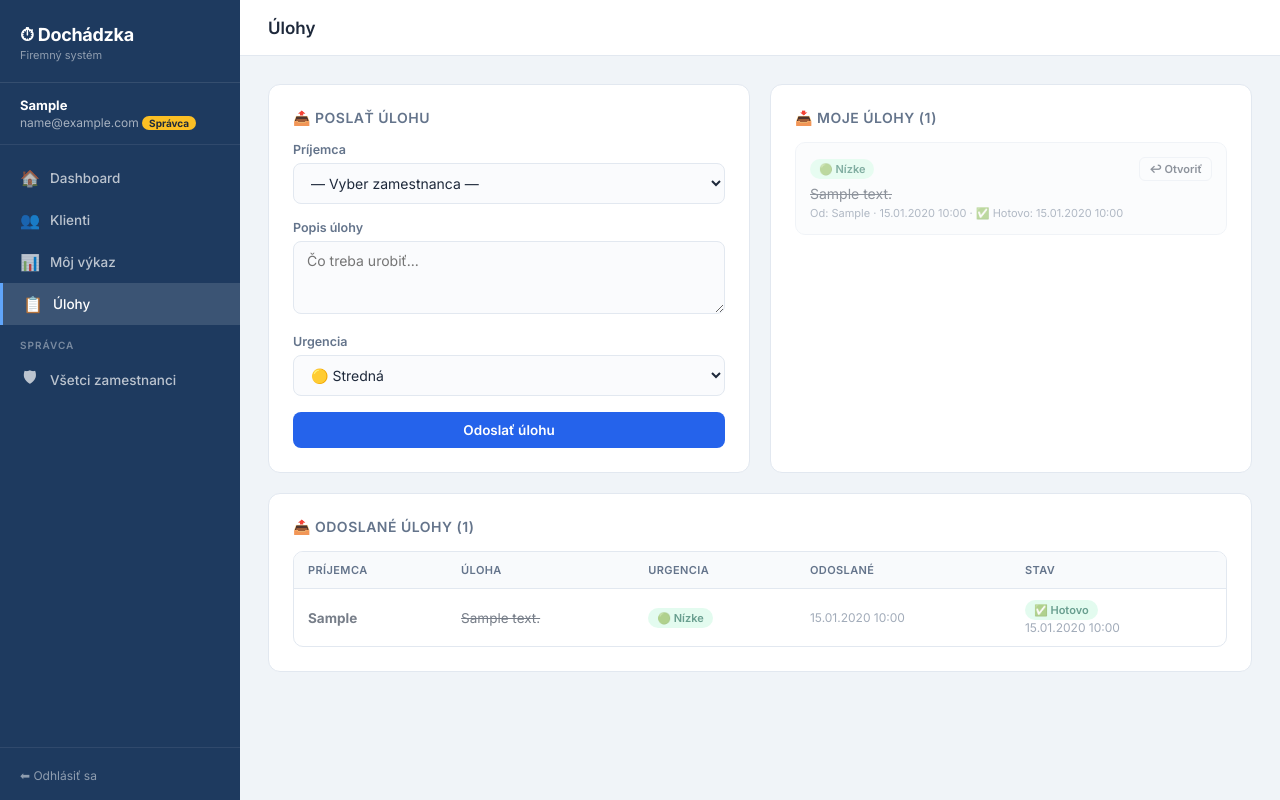
After one commit to sfuzek/dochadzka, a Flask app: page /ulohy in a window 1280 px wide. The commit adds this page. Run offline with Flask 3, Linux system fonts and the light colour scheme; a user stored in the database is signed in; tables that the repository leaves empty hold one stand-in row (values such as "Sample post").

Commit message:
Add files via upload

```diff
--- a/app.py
+++ b/app.py
@@ -1,7 +1,7 @@
 from flask import Flask, render_template, request, redirect, url_for, flash, send_file, jsonify
 from flask_login import LoginManager, login_user, logout_user, login_required, current_user
-from models import db, User, Klient, Zaznam, Cinnost
-from datetime import datetime
+from models import db, User, Klient, Zaznam, Cinnost, Uloha
+from datetime import datetime, timezone, timedelta
 import bcrypt
 import io
 import os
@@ -25,6 +25,10 @@ login_manager.login_view = 'login'
 login_manager.login_message = 'Pre prístup sa prosím prihláste.'
 login_manager.login_message_category = 'error'
 
+def now_sk():
+    """Aktuálny čas v slovenskom časovom pásme (UTC+2 leto, UTC+1 zima)."""
+    return datetime.now(timezone.utc).astimezone(timezone(timedelta(hours=2))).replace(tzinfo=None)
+
 @login_manager.user_loader
 def load_user(user_id):
     return User.query.get(int(user_id))
@@ -46,9 +50,9 @@ def registracia():
     if current_user.is_authenticated:
         return redirect(url_for('dashboard'))
     if request.method == 'POST':
-        meno  = request.form.get('meno', '').strip()
-        email = request.form.get('email', '').strip().lower()
-        heslo = request.form.get('heslo', '')
+        meno   = request.form.get('meno', '').strip()
+        email  = request.form.get('email', '').strip().lower()
+        heslo  = request.form.get('heslo', '')
         heslo2 = request.form.get('heslo2', '')
         if not meno or not email or not heslo:
             flash('Vyplňte všetky polia.', 'error')
@@ -104,7 +108,11 @@ def dashboard():
     posledne = Zaznam.query.filter_by(user_id=current_user.id)\
                            .filter(Zaznam.cas_stop.isnot(None))\
                            .order_by(Zaznam.cas_start.desc()).limit(5).all()
-    return render_template('dashboard.html', aktivny=aktivny, klienti=klienti, posledne=posledne)
+    # Úlohy pre mňa (neprebehnuté)
+    moje_ulohy = Uloha.query.filter_by(prijimatel_id=current_user.id, hotovo=False)\
+                             .order_by(Uloha.urgencia.desc(), Uloha.created_at.desc()).all()
+    return render_template('dashboard.html', aktivny=aktivny, klienti=klienti,
+                           posledne=posledne, moje_ulohy=moje_ulohy)
 
 
 # ── ČASOVAČ ───────────────────────────────────────────────────────────────────
@@ -120,7 +128,7 @@ def start_cas():
     if not klient:
         flash('Vyberte platného klienta.', 'error')
         return redirect(url_for('dashboard'))
-    now = datetime.now()
+    now = now_sk()
     zaznam = Zaznam(user_id=current_user.id, klient_id=klient.id, datum=now.date(), cas_start=now)
     db.session.add(zaznam)
     db.session.commit()
@@ -135,7 +143,7 @@ def stop_cas():
     if not zaznam:
         flash('Záznam nenájdený.', 'error')
         return redirect(url_for('dashboard'))
-    now = datetime.now()
+    now = now_sk()
     zaznam.cas_stop = now
     posledna = Cinnost.query.filter_by(zaznam_id=zaznam.id, cas_do=None).first()
     if posledna:
@@ -150,29 +158,31 @@ def stop_cas():
 @app.route('/cinnost/pridat', methods=['POST'])
 @login_required
 def pridat_cinnost():
-    zaznam_id = request.form.get('zaznam_id')
-    popis     = request.form.get('popis', '').strip()
+    zaznam_id  = request.form.get('zaznam_id')
+    popis      = request.form.get('popis', '').strip()
+    redirect_to = request.form.get('redirect', 'dashboard')
     if not popis:
         flash('Zadajte popis činnosti.', 'error')
-        return redirect(url_for('dashboard'))
+        return redirect(url_for(redirect_to))
     zaznam = Zaznam.query.filter_by(id=zaznam_id, user_id=current_user.id).first()
     if not zaznam:
         flash('Záznam nenájdený.', 'error')
-        return redirect(url_for('dashboard'))
-    now = datetime.now()
+        return redirect(url_for(redirect_to))
+    now = now_sk()
     posledna = Cinnost.query.filter_by(zaznam_id=zaznam.id, cas_do=None).first()
     if posledna:
         posledna.cas_do = now
+    # Ak je záznam už ukončený, čas činnosti = teraz (len zápis)
     cinnost = Cinnost(
         zaznam_id=zaznam.id,
         popis=popis,
         cas_od=now,
-        cas_do=None if zaznam.cas_stop is None else now
+        cas_do=now if zaznam.cas_stop is not None else None
     )
     db.session.add(cinnost)
     db.session.commit()
     flash('Činnosť pridaná.', 'success')
-    return redirect(url_for('dashboard'))
+    return redirect(url_for(redirect_to))
 
 @app.route('/zaznam/<int:zaznam_id>/poznamka', methods=['POST'])
 @login_required
@@ -205,6 +215,19 @@ def pridat_klienta():
     db.session.add(Klient(nazov=nazov, user_id=current_user.id))
     db.session.commit()
     flash(f'Klient „{nazov}" pridaný.', 'success')
+    return redirect(url_for('klienti'))
+
+@app.route('/klient/<int:klient_id>/upravit', methods=['POST'])
+@login_required
+def upravit_klienta(klient_id):
+    klient = Klient.query.filter_by(id=klient_id, user_id=current_user.id).first_or_404()
+    novy_nazov = request.form.get('nazov', '').strip()
+    if not novy_nazov:
+        flash('Názov nemôže byť prázdny.', 'error')
+        return redirect(url_for('klienti'))
+    klient.nazov = novy_nazov
+    db.session.commit()
+    flash(f'Klient premenovaný na „{novy_nazov}".', 'success')
     return redirect(url_for('klienti'))
 
 @app.route('/klient/<int:klient_id>/archivovat', methods=['POST'])
@@ -257,7 +280,7 @@ def export_excel():
     zaznamy   = _filter_zaznamy(current_user.id, datum_od, datum_do, klient_id)\
                     .order_by(Zaznam.datum.asc(), Zaznam.cas_start.asc()).all()
     output = _build_excel(zaznamy, current_user.meno)
-    filename = f'dochadzka_{current_user.meno.replace(" ","_")}_{datetime.now().strftime("%Y%m%d")}.xlsx'
+    filename = f'dochadzka_{current_user.meno.replace(" ","_")}_{now_sk().strftime("%Y%m%d")}.xlsx'
     return send_file(output, as_attachment=True, download_name=filename,
                      mimetype='application/vnd.openxmlformats-officedocument.spreadsheetml.sheet')
 
@@ -305,7 +328,7 @@ def admin_export(user_id):
     zaznamy   = _filter_zaznamy(user_id, datum_od, datum_do, klient_id)\
                     .order_by(Zaznam.datum.asc(), Zaznam.cas_start.asc()).all()
     output   = _build_excel(zaznamy, user.meno)
-    filename = f'dochadzka_{user.meno.replace(" ","_")}_{datetime.now().strftime("%Y%m%d")}.xlsx'
+    filename = f'dochadzka_{user.meno.replace(" ","_")}_{now_sk().strftime("%Y%m%d")}.xlsx'
     return send_file(output, as_attachment=True, download_name=filename,
                      mimetype='application/vnd.openxmlformats-officedocument.spreadsheetml.sheet')
 
@@ -325,6 +348,55 @@ def toggle_admin(user_id):
     return redirect(url_for('admin'))
 
 
+# ── ÚLOHY ─────────────────────────────────────────────────────────────────────
+
+@app.route('/ulohy')
+@login_required
+def ulohy():
+    # Úlohy ktoré som ja poslal
+    odoslane = Uloha.query.filter_by(odosielatel_id=current_user.id)\
+                          .order_by(Uloha.hotovo.asc(), Uloha.urgencia.desc(), Uloha.created_at.desc()).all()
+    # Úlohy pre mňa
+    prijate = Uloha.query.filter_by(prijimatel_id=current_user.id)\
+                         .order_by(Uloha.hotovo.asc(), Uloha.urgencia.desc(), Uloha.created_at.desc()).all()
+    users = User.query.filter(User.id != current_user.id).order_by(User.meno).all()
+    return render_template('ulohy.html', odoslane=odoslane, prijate=prijate, users=users)
+
+@app.route('/uloha/pridat', methods=['POST'])
+@login_required
+def pridat_ulohu():
+    prijimatel_id = request.form.get('prijimatel_id')
+    text          = request.form.get('text', '').strip()
+    urgencia      = int(request.form.get('urgencia', 2))
+    if not text or not prijimatel_id:
+        flash('Vyplňte všetky polia.', 'error')
+        return redirect(url_for('ulohy'))
+    prijimatel = User.query.get(prijimatel_id)
+    if not prijimatel:
+        flash('Príjemca nenájdený.', 'error')
+        return redirect(url_for('ulohy'))
+    uloha = Uloha(
+        odosielatel_id=current_user.id,
+        prijimatel_id=int(prijimatel_id),
+        text=text,
+        urgencia=urgencia,
+        created_at=now_sk()
+    )
+    db.session.add(uloha)
+    db.session.commit()
+    flash(f'Úloha odoslaná pre {prijimatel.meno}.', 'success')
+    return redirect(url_for('ulohy'))
+
+@app.route('/uloha/<int:uloha_id>/hotovo', methods=['POST'])
+@login_required
+def oznacit_hotovo(uloha_id):
+    uloha = Uloha.query.filter_by(id=uloha_id, prijimatel_id=current_user.id).first_or_404()
+    uloha.hotovo = not uloha.hotovo
+    uloha.hotovo_at = now_sk() if uloha.hotovo else None
+    db.session.commit()
+    return redirect(url_for('ulohy'))
+
+
 # ── EXCEL BUILDER ─────────────────────────────────────────────────────────────
 
 def _build_excel(zaznamy, meno):
@@ -332,23 +404,20 @@ def _build_excel(zaznamy, meno):
     ws = wb.active
     ws.title = 'Dochádzka'
 
-    navy   = '1E3A5F'
-    blue2  = '2E6DA4'
-    white  = 'FFFFFF'
-    light  = 'EEF4FB'
-    gray   = 'F5F5F5'
+    navy  = '1E3A5F'
+    blue2 = '2E6DA4'
+    white = 'FFFFFF'
+    light = 'EEF4FB'
 
-    hdr_font  = Font(bold=True, color=white, name='Calibri', size=11)
-    hdr_fill  = PatternFill('solid', start_color=navy)
-    hdr_fill2 = PatternFill('solid', start_color=blue2)
-    alt_fill  = PatternFill('solid', start_color=light)
-    center    = Alignment(horizontal='center', vertical='center', wrap_text=True)
-    left      = Alignment(horizontal='left',   vertical='center', wrap_text=True)
+    hdr_font = Font(bold=True, color=white, name='Calibri', size=11)
+    hdr_fill = PatternFill('solid', start_color=navy)
+    alt_fill = PatternFill('solid', start_color=light)
+    center   = Alignment(horizontal='center', vertical='center', wrap_text=True)
+    left     = Alignment(horizontal='left',   vertical='center', wrap_text=True)
     thin = lambda: Border(
         left=Side(style='thin', color='CCCCCC'), right=Side(style='thin', color='CCCCCC'),
         top=Side(style='thin', color='CCCCCC'),  bottom=Side(style='thin', color='CCCCCC'))
 
-    # Titulok
     ws.merge_cells('A1:I1')
     ws['A1'] = f'Výkaz dochádzky — {meno}'
     ws['A1'].font = Font(bold=True, size=15, color=navy, name='Calibri')
@@ -356,40 +425,29 @@ def _build_excel(zaznamy, meno):
     ws.row_dimensions[1].height = 32
 
     ws.merge_cells('A2:I2')
-    ws['A2'] = f'Exportované: {datetime.now().strftime("%d.%m.%Y %H:%M")}'
+    ws['A2'] = f'Exportované: {now_sk().strftime("%d.%m.%Y %H:%M")}'
     ws['A2'].font = Font(size=9, color='888888', name='Calibri')
     ws['A2'].alignment = center
     ws.row_dimensions[2].height = 15
 
-    # Hlavičky
-    cols = ['Dátum', 'Klient', 'Začiatok', 'Koniec', 'Celkový čas',
-            'Činnosť', 'Od', 'Do', 'Poznámka']
+    cols   = ['Dátum', 'Klient', 'Začiatok', 'Koniec', 'Celkový čas', 'Činnosť', 'Od', 'Do', 'Poznámka']
     widths = [14, 22, 11, 11, 13, 38, 11, 11, 28]
     for ci, (h, w) in enumerate(zip(cols, widths), 1):
         c = ws.cell(row=3, column=ci, value=h)
-        c.font = hdr_font
-        c.fill = hdr_fill
-        c.alignment = center
-        c.border = thin()
+        c.font = hdr_font; c.fill = hdr_fill; c.alignment = center; c.border = thin()
         ws.column_dimensions[get_column_letter(ci)].width = w
     ws.row_dimensions[3].height = 24
 
     row = 4
     for i, z in enumerate(zaznamy):
         cinnosti = z.cinnosti if z.cinnosti else [None]
-        use_alt  = (i % 2 == 0)
-        fill     = alt_fill if use_alt else PatternFill('solid', start_color=white)
-
+        fill     = alt_fill if (i % 2 == 0) else PatternFill('solid', start_color=white)
         for ji, cin in enumerate(cinnosti):
-            is_first = (ji == 0)
             for ci in range(1, 10):
                 c = ws.cell(row=row, column=ci)
-                c.border = thin()
-                c.fill   = fill
-                c.alignment = left
-                c.font   = Font(name='Calibri', size=10)
-
-            if is_first:
+                c.border = thin(); c.fill = fill; c.alignment = left
+                c.font = Font(name='Calibri', size=10)
+            if ji == 0:
                 ws.cell(row=row, column=1).value = z.datum.strftime('%d.%m.%Y') if z.datum else ''
                 ws.cell(row=row, column=1).alignment = center
                 ws.cell(row=row, column=2).value = z.klient.nazov if z.klient else ''
@@ -401,18 +459,15 @@ def _build_excel(zaznamy, meno):
                 ws.cell(row=row, column=5).alignment = center
                 ws.cell(row=row, column=5).font = Font(name='Calibri', size=10, bold=True)
                 ws.cell(row=row, column=9).value = z.poznamka or ''
-
             if cin:
                 ws.cell(row=row, column=6).value = cin.popis
                 ws.cell(row=row, column=7).value = cin.cas_od.strftime('%H:%M') if cin.cas_od else ''
                 ws.cell(row=row, column=7).alignment = center
                 ws.cell(row=row, column=8).value = cin.cas_do.strftime('%H:%M') if cin.cas_do else ''
                 ws.cell(row=row, column=8).alignment = center
-
             ws.row_dimensions[row].height = 18
             row += 1
 
-    # Súhrn
     row += 1
     celk_sek = sum(z.trvanie_sekundy or 0 for z in zaznamy)
     celk_str = f'{celk_sek // 3600:02d}:{(celk_sek % 3600) // 60:02d}'
@@ -426,7 +481,6 @@ def _build_excel(zaznamy, meno):
     ws.cell(row=row, column=5).fill  = PatternFill('solid', start_color=blue2)
     ws.cell(row=row, column=5).alignment = center
     ws.row_dimensions[row].height = 24
-
     ws.freeze_panes = 'A4'
 
     output = io.BytesIO()
--- a/templates/layout.html
+++ b/templates/layout.html
@@ -21,6 +21,9 @@
       </a>
       <a href="{{ url_for('vykaz') }}" class="nav-link {% if request.endpoint == 'vykaz' %}active{% endif %}">
         <span class="nav-icon">📊</span> Môj výkaz
+      </a>
+      <a href="{{ url_for('ulohy') }}" class="nav-link {% if request.endpoint == 'ulohy' %}active{% endif %}">
+        <span class="nav-icon">📋</span> Úlohy
       </a>
       {% if current_user.is_admin %}
       <div class="nav-section">Správca</div>
--- /dev/null
+++ b/templates/ulohy.html
@@ -0,0 +1,113 @@
+{% extends 'layout.html' %}
+{% block title %}Úlohy — Dochádzka{% endblock %}
+{% block page_title %}Úlohy{% endblock %}
+
+{% block content %}
+<div class="grid-2">
+  <!-- Nová úloha -->
+  <div class="card mb-0">
+    <div class="card-title">📤 Poslať úlohu</div>
+    <form method="POST" action="{{ url_for('pridat_ulohu') }}">
+      <div class="form-group">
+        <label>Príjemca</label>
+        <select name="prijimatel_id" required>
+          <option value="">— Vyber zamestnanca —</option>
+          {% for u in users %}
+          <option value="{{ u.id }}">{{ u.meno }}</option>
+          {% endfor %}
+        </select>
+      </div>
+      <div class="form-group">
+        <label>Popis úlohy</label>
+        <textarea name="text" rows="3" placeholder="Čo treba urobiť..." required></textarea>
+      </div>
+      <div class="form-group">
+        <label>Urgencia</label>
+        <select name="urgencia">
+          <option value="1">🟢 Nízka</option>
+          <option value="2" selected>🟡 Stredná</option>
+          <option value="3">🔴 Vysoká / Urgentné</option>
+        </select>
+      </div>
+      <button type="submit" class="btn btn-primary btn-full">Odoslať úlohu</button>
+    </form>
+  </div>
+
+  <!-- Prijaté úlohy -->
+  <div class="card mb-0">
+    <div class="card-title">📥 Moje úlohy ({{ prijate|length }})</div>
+    {% if prijate %}
+      {% for u in prijate %}
+      <div style="border:1px solid var(--border);border-radius:10px;padding:14px;margin-bottom:10px;
+                  {% if u.hotovo %}opacity:0.5;background:#F8FAFC{% endif %}">
+        <div style="display:flex;align-items:flex-start;gap:10px">
+          <div style="flex:1">
+            {% if u.urgencia == 3 %}<span class="badge badge-red" style="margin-bottom:6px;display:inline-block">🔴 Urgentné</span>
+            {% elif u.urgencia == 2 %}<span class="badge badge-orange" style="margin-bottom:6px;display:inline-block">🟡 Stredné</span>
+            {% else %}<span class="badge badge-green" style="margin-bottom:6px;display:inline-block">🟢 Nízke</span>{% endif %}
+            <div style="font-size:14px;{% if u.hotovo %}text-decoration:line-through{% endif %}">{{ u.text }}</div>
+            <div style="font-size:11px;color:var(--muted);margin-top:4px">
+              Od: {{ u.odosielatel.meno }} · {{ u.created_at.strftime('%d.%m.%Y %H:%M') }}
+              {% if u.hotovo and u.hotovo_at %} · ✅ Hotovo: {{ u.hotovo_at.strftime('%d.%m.%Y %H:%M') }}{% endif %}
+            </div>
+          </div>
+          <form method="POST" action="{{ url_for('oznacit_hotovo', uloha_id=u.id) }}">
+            <button type="submit" class="btn btn-xs {% if u.hotovo %}btn-outline{% else %}btn-success{% endif %}">
+              {% if u.hotovo %}↩ Otvoriť{% else %}✅ Hotovo{% endif %}
+            </button>
+          </form>
+        </div>
+      </div>
+      {% endfor %}
+    {% else %}
+    <div class="empty-state" style="padding:20px">
+      <div class="icon">🎉</div>
+      <p class="text-muted">Žiadne úlohy pre vás!</p>
+    </div>
+    {% endif %}
+  </div>
+</div>
+
+<!-- Odoslané úlohy -->
+<div class="card mt-16" style="margin-top:20px">
+  <div class="card-title">📤 Odoslané úlohy ({{ odoslane|length }})</div>
+  {% if odoslane %}
+  <div class="table-wrap">
+    <table>
+      <thead>
+        <tr><th>Príjemca</th><th>Úloha</th><th>Urgencia</th><th>Odoslané</th><th>Stav</th></tr>
+      </thead>
+      <tbody>
+        {% for u in odoslane %}
+        <tr style="{% if u.hotovo %}opacity:0.6{% endif %}">
+          <td><strong>{{ u.prijimatel.meno }}</strong></td>
+          <td style="{% if u.hotovo %}text-decoration:line-through{% endif %}">{{ u.text }}</td>
+          <td>
+            {% if u.urgencia == 3 %}<span class="badge badge-red">🔴 Urgentné</span>
+            {% elif u.urgencia == 2 %}<span class="badge badge-orange">🟡 Stredné</span>
+            {% else %}<span class="badge badge-green">🟢 Nízke</span>{% endif %}
+          </td>
+          <td class="text-muted text-sm">{{ u.created_at.strftime('%d.%m.%Y %H:%M') }}</td>
+          <td>
+            {% if u.hotovo %}
+              <span class="badge badge-green">✅ Hotovo</span>
+              {% if u.hotovo_at %}
+              <div class="text-sm text-muted">{{ u.hotovo_at.strftime('%d.%m.%Y %H:%M') }}</div>
+              {% endif %}
+            {% else %}
+              <span class="badge badge-orange">⏳ Čaká</span>
+            {% endif %}
+          </td>
+        </tr>
+        {% endfor %}
+      </tbody>
+    </table>
+  </div>
+  {% else %}
+  <div class="empty-state">
+    <div class="icon">📤</div>
+    <p class="text-muted">Zatiaľ ste neodoslali žiadnu úlohu.</p>
+  </div>
+  {% endif %}
+</div>
+{% endblock %}
```
Also changed, not shown: models.py (+36 -26 lines), templates/dashboard.html (+31 -16 lines), templates/klienti.html (+35 -20 lines), templates/vykaz.html (+17 -24 lines).
